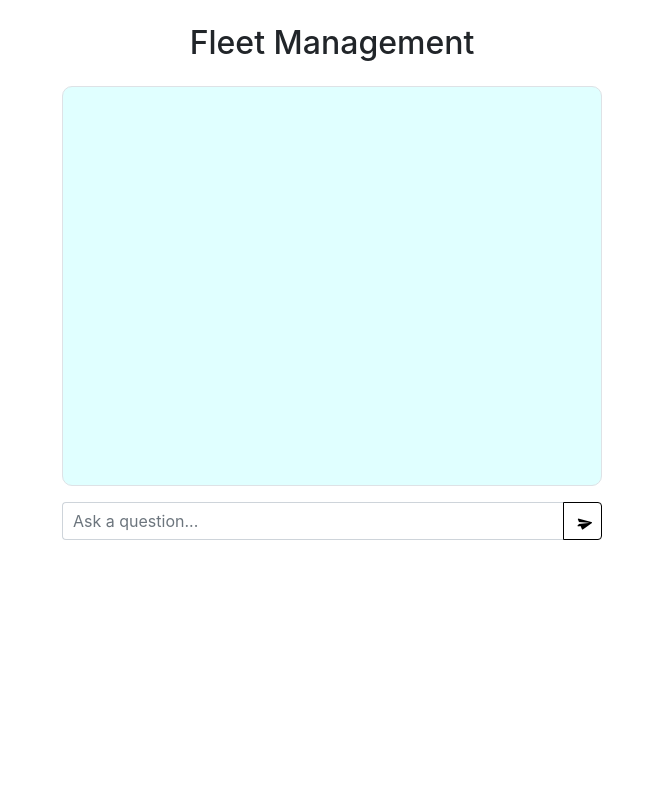
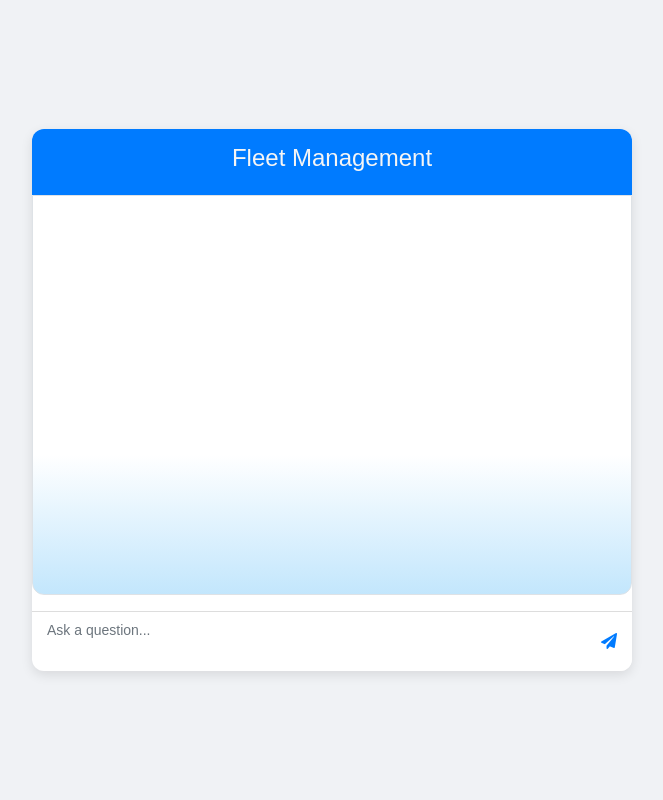
Before and after one commit to Keerthana446/fleet_management, a Flask app: page / in a window 1280 px wide. Shown: the whole page, without its empty margins (308-971 px from the left). Run offline with Flask 3, Linux system fonts and the light colour scheme; some libraries are stand-ins or nearby versions.

Commit message:
final  changes done

```diff
--- a/app.py
+++ b/app.py
@@ -8,14 +8,14 @@ data = {
     'region': ['lon04', 'wdc04', 'wdc06']
 }
 mock_data = {
-    "Which thanosbuild column has lowest thanosRank?": "Hi there! How can I help you?",
-    "Which thanosbuild column has highest thanosRank": "Goodbye! Have a nice day.",
-    "What is the maximum thanosbuild?": "I'm your friendly chat bot.",
-    "Which is the minimum thanosbuild?": "aravind!",
-    "What is the minimum thanosbuild?": "result known",
-    "List all thanosbuild in production?": "answer found",
-    "What is the thanosregistry column where region is lon05?": "hanuma",
-    "What is the thanosregistry column where region is lon08?": "hello world"
+    "What is the oldest thanosbuild in production?": "Hi there! How can I help you?",
+    "What is the latest thanosbuild in production?": "Goodbye! Have a nice day.",
+    "List all thanosbuild in production?": "I'm your friendly chat bot.",
+    "What is the thanospodman value for wdc06 region": "aravind!",
+    "What is the thanospodman value for wdc07 region?": "result known",
+    "What thanosregistry column is in wdc07 region?": "answer found",
+    "What thanosregistry value is in lon05 region?": "hanuma",
+    "Which Location column is in region of par05?": "yes"
 }
 @app.route('/')
 def index():
--- a/templates/index.html
+++ b/templates/index.html
@@ -4,23 +4,45 @@
     <meta charset="UTF-8">
     <meta name="viewport" content="width=device-width, initial-scale=1.0">
     <title>Fleet Management</title>
-    <!-- Bootstrap CSS -->
     <link rel="stylesheet" href="https://stackpath.bootstrapcdn.com/bootstrap/4.5.2/css/bootstrap.min.css">
-    <!-- Font Awesome for Icons -->
     <link rel="stylesheet" href="https://cdnjs.cloudflare.com/ajax/libs/font-awesome/5.15.4/css/all.min.css">
-    <link rel="stylesheet" href="{{ url_for('static', filename='css/styles.css') }}">
     <style>
         body {
-            background-color: white; /* White background for the whole page */
+            background-color: #f0f2f5;
+            display: flex;
+            justify-content: center;
+            align-items: center;
+            height: 100vh;
+            margin: 0;
+            font-family: Arial, sans-serif;
+        }
+        .container {
+            background-color: white;
+            box-shadow: 0px 4px 12px rgba(0, 0, 0, 0.1);
+            border-radius: 12px;
+            padding: 0;
+            width: 600px; /* Increased width */
+            overflow: hidden;
+        }
+        .header {
+            background-color: #007bff;
+            color: whitesmoke;
+            padding: 15px;
+            text-align: center;
         }
         #chat-box {
-            background: lightcyan;
-            border-radius: 10px;
-            padding: 20px;
+    background: linear-gradient(180deg, white 65%, rgba(135, 206, 250, 0.5) 100%);
+    border-radius: 0 0 12px 12px;
+    padding: 15px;
+    height: 400px; /* Keep this as is */
+    overflow-y: auto;
 }
+
+
+
         .message-row {
             display: flex;
-            align-items: center;
+            align-items: flex-start;
             margin-bottom: 10px;
         }
         .message-row.user {
@@ -29,67 +51,72 @@
         .message-row.bot {
             justify-content: flex-start;
         }
+        .message-bubble {
+            max-width: 60%;
+            padding: 10px;
+            border-radius: 15px;
+            font-size: 14px;
+        }
+        .message-bubble.user {
+            background-color: #007bff;
+            color: white;
+            border-bottom-right-radius: 0;
+        }
+        .message-bubble.bot {
+            background-color: #f1f1f1;
+            color: #333;
+            border-bottom-left-radius: 0;
+        }
         .message-row img {
-            width: 40px;
-            height: 40px;
+            width: 35px;
+            height: 35px;
             border-radius: 50%;
+        }
+        .message-row.user img {
+            margin-left: 10px;
+        }
+        .message-row.bot img {
             margin-right: 10px;
         }
-        .message-row.user img {
-            margin-right: 0;
-            margin-left: 10px;
+        .input-group {
+    border-top: 1px solid #ddd;
+    position: relative; /* Set to relative for absolute positioning of suggestions */
+    width: 100%; /* Ensure full width */
+    display: flex;
+    height: 60px; /* Fixed height for input area */
 }
-        .message-bubble {
-            padding: 10px;
-            border-radius: 10px;
-        }
-        .message-bubble.user {
-            background-color: lightgrey;
-            color: black;
-        }
-        .message-bubble.bot {
-            background-color: lightgray;
-            color: #333;
-        }
-        /* Styling for input field and suggestions */
-        .input-group {
-            position: relative;
-        }
+
         .input-group .form-control {
-            border-top-right-radius: 0;
-            border-bottom-right-radius: 0;
-            border-right: none; /* Merge the input field with the button */
-            padding: 10px;
+            border: none;
+            padding: 15px;
+            font-size: 14px;
+            background-color: #fff; /* Set input background to white */
+            flex: 1; /* Allow input to take up available space */
         }
         .input-group-append button {
-            background-color: white;
-            color: black;
-            border: 1px solid; /* Match the input's border color */
-            border-top-left-radius: 0;
-            border-bottom-left-radius: 0;
-            padding-left: 12px;
-            padding-right: 12px;
+            background-color: #fff; /* Make send button the same color as input */
+            border: none;
+            color: #007bff;
+            padding: 15px;
+            cursor: pointer;
         }
-        .input-group-append button i {
-            font-size: 0.8rem;
-            transform: rotate(45deg);
-        }
-        /* Style for suggestions */
         #suggestions-list {
     list-style-type: none;
     padding: 0;
     margin: 0;
     border: 1px solid #ccc;
     border-top: none;
-            max-height: 200px;
-            overflow-y: auto;
-            position: absolute;
-            width: 100%; /* Make suggestions list match input width */
+    max-height: 200px; /* Set a max height to allow scrolling */
+    overflow-y: auto; /* Enable scrolling if needed */
+    position: absolute; /* Position it absolutely to overlap the input */
+    width: 50%; /* Match the input width exactly */
     z-index: 10;
     background-color: white;
-            top: 100%;
-            left: 0;
+    border-radius: 0 0 12px 12px; /* Match input area corners */
+    box-shadow: 0 2px 5px rgba(0, 0, 0, 0.1); /* Optional: add shadow for better visibility */
 }
+
+
         #suggestions-list li {
             padding: 10px;
             cursor: pointer;
@@ -105,24 +132,22 @@
 </head>
 <body>
 <div class="container">
-    <div class="row justify-content-center">
-        <div class="col-md-6">
-            <h2 class="text-center my-4">Fleet Management</h2>
-            <div id="chat-box" class="border p-3 mb-3" style="height: 400px; overflow-y: scroll;">
+    <div class="header">
+        <h4>Fleet Management</h4>
+    </div>
+    <div id="chat-box" class="border p-3 mb-3">
         <!-- Chat Messages will be appended here -->
     </div>
     <!-- User Input Area -->
-            <div class="input-group mb-3">
+    <div class="input-group">
         <input type="text" id="user-input" class="form-control" placeholder="Ask a question...">
-                <ul id="suggestions-list" class="hidden"></ul> <!-- Autocomplete suggestions -->
         <div class="input-group-append">
             <button class="btn" id="send-btn" type="button">
-                        <i class="fas fa-paper-plane"></i> <!-- Send icon here -->
+                <i class="fas fa-paper-plane"></i>
             </button>
         </div>
     </div>
-        </div>
-    </div>
+    <ul id="suggestions-list" class="hidden"></ul>
 </div>
 <script src="https://code.jquery.com/jquery-3.5.1.min.js"></script>
 <script>
@@ -139,36 +164,34 @@ $(document).ready(function () {
                 success: function (response) {
                     var suggestions = response.suggestions;
                     var suggestionsList = $('#suggestions-list');
-                    suggestionsList.empty(); // Clear previous suggestions
+                    suggestionsList.empty();
                     if (suggestions.length > 0) {
                         suggestions.forEach(function (item) {
                             suggestionsList.append(`<li>${item}</li>`);
                         });
-                        suggestionsList.removeClass('hidden'); // Show suggestions
+                        suggestionsList.removeClass('hidden');
                     } else {
-                        suggestionsList.addClass('hidden'); // Hide if no suggestions
+                        suggestionsList.addClass('hidden');
                     }
                 }
             });
         } else {
-            $('#suggestions-list').addClass('hidden'); // Hide suggestions when input is cleared
+            $('#suggestions-list').addClass('hidden');
         }
     });
-
     // Handle click on a suggestion
     $(document).on('click', '#suggestions-list li', function () {
         var selectedText = $(this).text();
-        $('#user-input').val(selectedText); // Set input field value
-        $('#suggestions-list').addClass('hidden'); // Hide suggestions
-        $('#user-input').focus(); // Focus back on input field
+        $('#user-input').val(selectedText);
+        $('#suggestions-list').addClass('hidden');
+        $('#user-input').focus();
     });
-
     // Function to send the message
     function sendMessage() {
         var userMessage = $('#user-input').val().trim();
         if (userMessage) {
             appendMessage(userMessage, 'user');
-            // Send the question to the backend (Flask)
+            // Send the question to the backend
             $.ajax({
                 url: '/get-answer',
                 method: 'POST',
@@ -178,22 +201,19 @@ $(document).ready(function () {
                     appendMessage(response.answer, 'bot');
                 }
             });
-            $('#user-input').val(''); // Clear input field
+            $('#user-input').val('');
         }
     }
-
     // Send message on clicking the send icon button
     $('#send-btn').on('click', function () {
         sendMessage();
     });
-
     // Send message on pressing Enter key
     $('#user-input').on('keypress', function (e) {
-        if (e.which == 13) { // Enter key pressed
+        if (e.which == 13) {
             sendMessage();
         }
     });
-
     // Append message to chat box
     function appendMessage(message, sender) {
         var chatBox = $('#chat-box');
@@ -206,7 +226,7 @@ $(document).ready(function () {
                 ${sender === 'user' ? `<img src="${imageSource}" alt="User Image">` : ''}
             </div>
         `);
-        chatBox.scrollTop(chatBox[0].scrollHeight); // Scroll to bottom
+        chatBox.scrollTop(chatBox[0].scrollHeight);
     }
 });
 </script>
```
Also changed, not shown: static/images/bot-image.png, 1 other file. Lines whose indentation alone changed are shown as unchanged.
